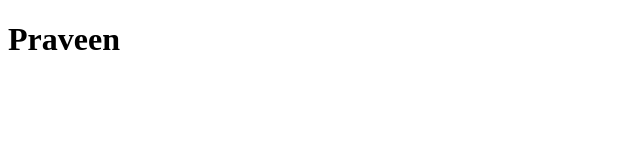
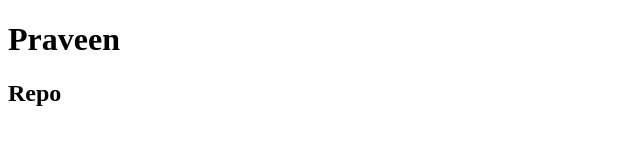
Before and after one commit to praveenmit/praveen, a plain HTML site: page index.html in a window 1280 px wide. Shown: the full height of the page, 0-640 px from the left. Drawn offline with Linux system fonts and the light colour scheme.

Commit message:
modified changes

```diff
--- a/index.html
+++ b/index.html
@@ -7,5 +7,6 @@
 </head>
 <body>
     <h1>Praveen</h1>
+    <h2>Repo</h2>
 </body>
 </html>
```
